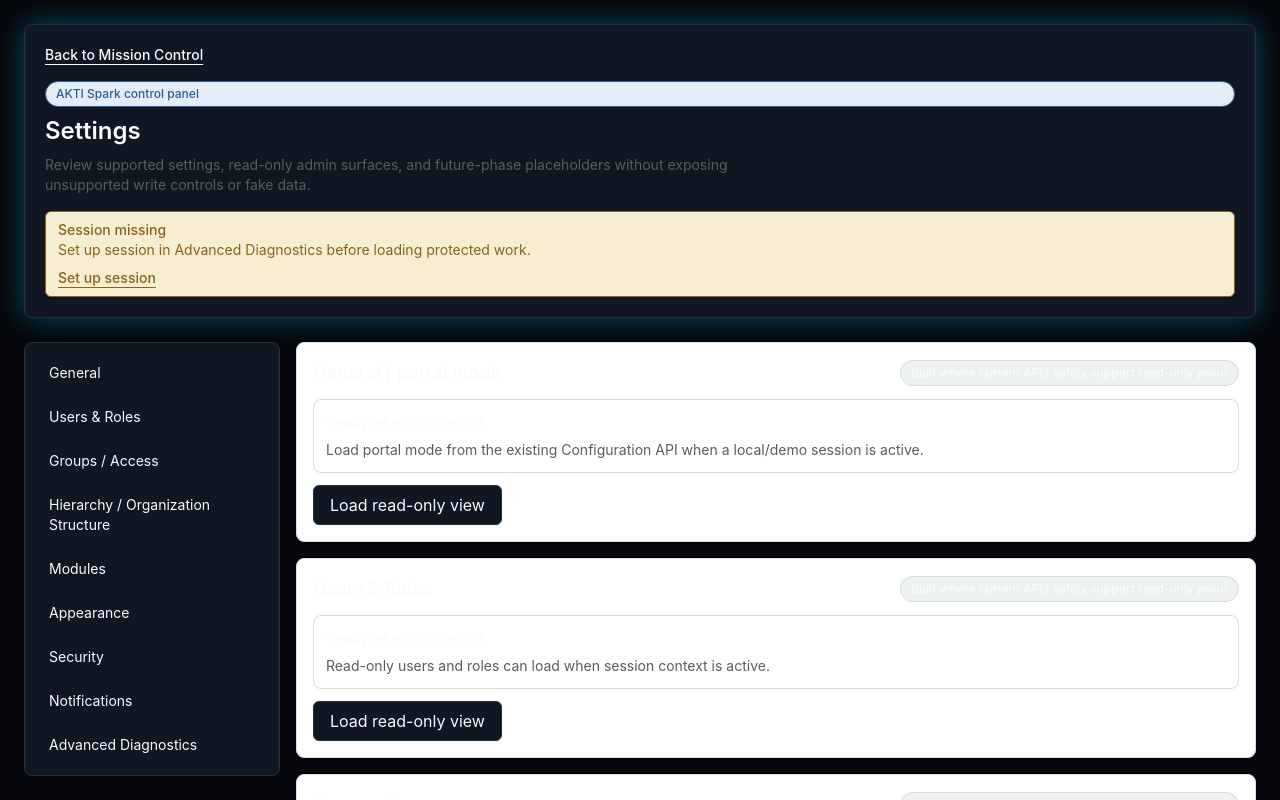
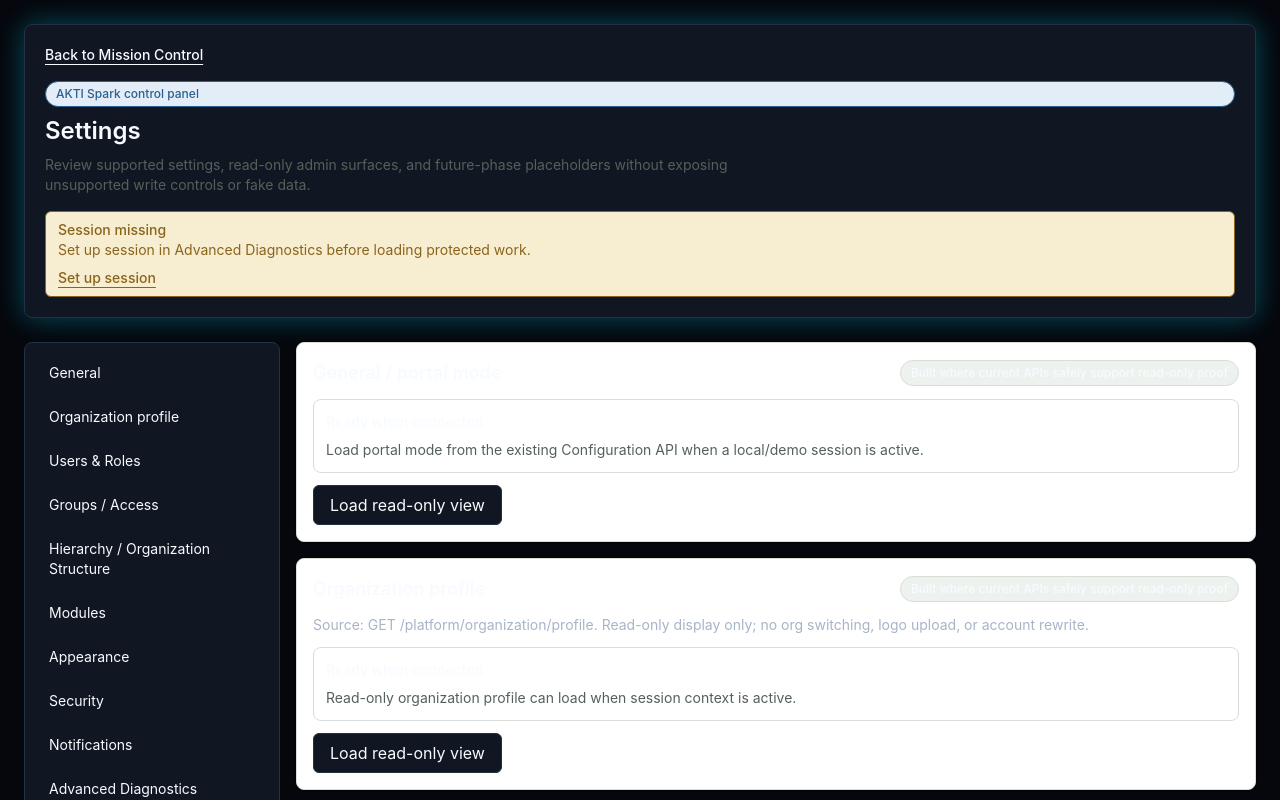
Before and after one commit to usman-hussain-minhas/akti-erp-10, a Next.js app in the folder apps/web/: page /app/settings in a window 1280 px wide. Shown: the top 800 px of the page. Built offline with nearby package versions, Linux system fonts and the light colour scheme.

Commit message:
feat(web): add Phase 5C organization profile display

```diff
--- a/apps/web/components/mission-control/mission-control-shell.tsx
+++ b/apps/web/components/mission-control/mission-control-shell.tsx
@@ -335,6 +335,7 @@ function OrgBadge({ snapshot }: { snapshot: OrgProfileSnapshot }) {
         <span className="truncate font-medium">{snapshot.label}</span>
         <span className="truncate text-xs text-[var(--phase5c-text-muted)]">{snapshot.detail}</span>
       </span>
+      <span className="sr-only">Organization profile source: GET /platform/organization/profile. Read only.</span>
       <ChevronDown aria-hidden="true" size={14} className="text-[var(--phase5c-text-muted)]" />
     </button>
   );
--- a/apps/web/components/settings/settings-control-panel.tsx
+++ b/apps/web/components/settings/settings-control-panel.tsx
@@ -24,7 +24,7 @@ type SectionSnapshot = {
   value?: string;
 };
 
-type SettingsSnapshotKind = 'portal' | 'users' | 'groups' | 'hierarchy' | 'modules' | 'branding';
+type SettingsSnapshotKind = 'portal' | 'users' | 'groups' | 'hierarchy' | 'modules' | 'branding' | 'organizationProfile';
 
 function resolveApiBase(): string | null {
   const configured = process.env.NEXT_PUBLIC_API_BASE_URL?.trim();
@@ -57,6 +57,10 @@ export function SettingsControlPanel({ denialMessages }: { denialMessages: Gatek
     state: 'idle',
     message: 'Read-only branding facts can load from the effective branding API.',
   });
+  const [organizationProfile, setOrganizationProfile] = useState<SectionSnapshot>({
+    state: 'idle',
+    message: 'Read-only organization profile can load when session context is active.',
+  });
 
   async function loadSettingsSnapshot(kind: SettingsSnapshotKind) {
     const base = resolveApiBase();
@@ -81,6 +85,7 @@ export function SettingsControlPanel({ denialMessages }: { denialMessages: Gatek
       hierarchy: `/platform/hierarchy/organizations/${organizationPath}/units`,
       modules: '/platform/modules',
       branding: '/platform/branding/effective',
+      organizationProfile: '/platform/organization/profile',
     };
 
     try {
@@ -109,6 +114,7 @@ export function SettingsControlPanel({ denialMessages }: { denialMessages: Gatek
       hierarchy: setHierarchy,
       modules: setModules,
       branding: setBranding,
+      organizationProfile: setOrganizationProfile,
     };
     setters[kind](snapshot);
   }
@@ -135,6 +141,7 @@ export function SettingsControlPanel({ denialMessages }: { denialMessages: Gatek
           <nav className="grid h-fit gap-2 rounded-lg border border-[var(--phase5c-border)] bg-[var(--phase5c-surface)] p-3" aria-label="Settings section navigation">
             {[
               ['General', '#general'],
+              ['Organization profile', '#organization-profile'],
               ['Users & Roles', '#users-roles'],
               ['Groups / Access', '#groups-access'],
               ['Hierarchy / Organization Structure', '#hierarchy'],
@@ -152,6 +159,13 @@ export function SettingsControlPanel({ denialMessages }: { denialMessages: Gatek
 
           <div className="grid min-w-0 gap-4">
             <BuiltSection id="general" title="General / portal mode" snapshot={portalMode} onLoad={() => loadSettingsSnapshot('portal')} />
+            <BuiltSection
+              id="organization-profile"
+              title="Organization profile"
+              snapshot={organizationProfile}
+              onLoad={() => loadSettingsSnapshot('organizationProfile')}
+              note="Source: GET /platform/organization/profile. Read-only display only; no org switching, logo upload, or account rewrite."
+            />
             <BuiltSection id="users-roles" title="Users & Roles" snapshot={usersRoles} onLoad={() => loadSettingsSnapshot('users')} />
             <BuiltSection id="groups-access" title="Groups / Access" snapshot={groupsAccess} onLoad={() => loadSettingsSnapshot('groups')} />
             <BuiltSection id="hierarchy" title="Hierarchy / Organization Structure" snapshot={hierarchy} onLoad={() => loadSettingsSnapshot('hierarchy')} />
@@ -263,6 +277,13 @@ function describePayload(kind: SettingsSnapshotKind, payload: unknown): string {
     )}; logo ${branding.logo_url ? 'configured' : 'not configured'}.`;
   }
 
+  if (kind === 'organizationProfile' && payload && typeof payload === 'object') {
+    const profile = payload as { display_name?: unknown; short_name?: unknown; my_role?: unknown };
+    return `Organization profile loaded: ${String(profile.display_name ?? 'Workspace')}; short name ${String(
+      profile.short_name ?? 'not configured',
+    )}; role ${String(profile.my_role ?? 'not available')}.`;
+  }
+
   const items = Array.isArray((payload as { items?: unknown })?.items)
     ? ((payload as { items: unknown[] }).items)
     : Array.isArray(payload)
@@ -276,6 +297,7 @@ function describePayload(kind: SettingsSnapshotKind, payload: unknown): string {
     modules: 'modules',
     portal: 'portal mode',
     branding: 'branding facts',
+    organizationProfile: 'organization profile facts',
   };
 
   return `${items.length} ${labels[kind]} loaded.`;
```
